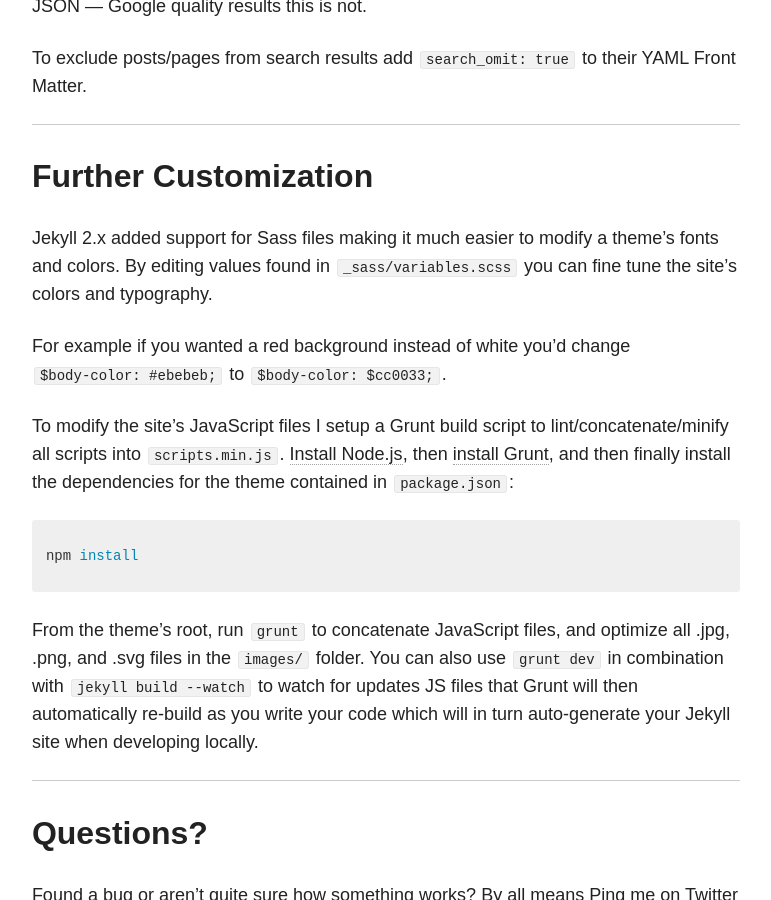
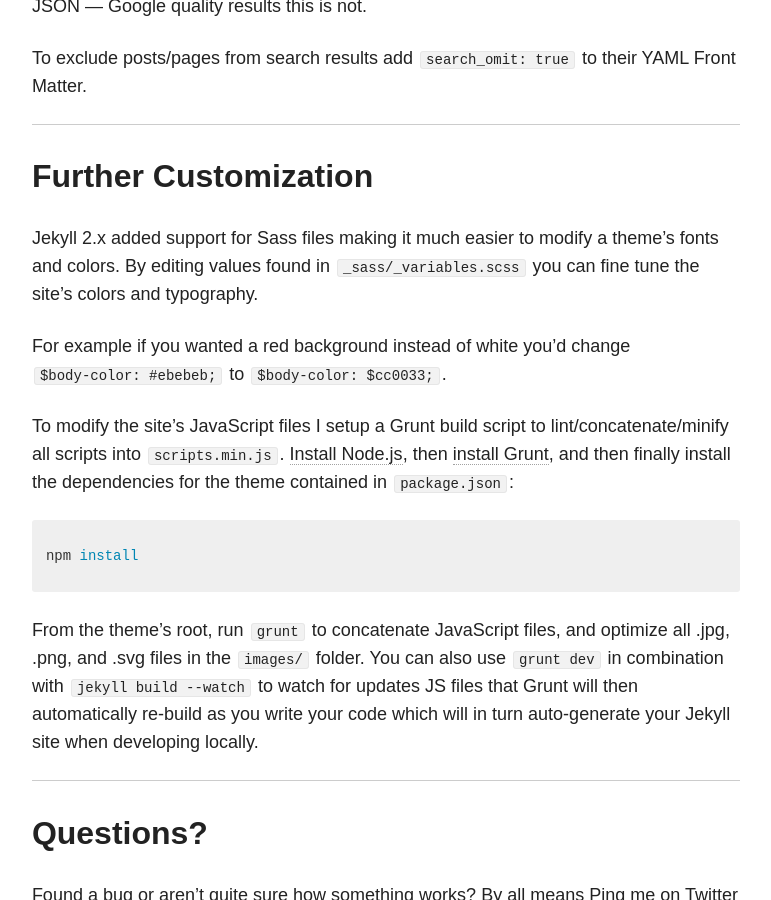
Before and after one commit to tomhoover/jekyll-tomhoover, a Jekyll site: the page built from theme-setup/index.md, in a window 1280 px wide and 900 px high, scrolled down 10745 px. Shown: the whole window, without its empty margins (254-1025 px from the left). Built offline with Jekyll 4.4.1, drawn with Linux system fonts in a browser that asks for light colours; nearby versions of some CDN libraries.

Commit message:
change variables.scss to _variables.scss
I was following the setup guide and found this typo.

```diff
--- a/theme-setup/index.md
+++ b/theme-setup/index.md
@@ -329,7 +329,7 @@ To exclude posts/pages from search results add `search_omit: true` to their YAML
 
 ## Further Customization
 
-Jekyll 2.x added support for Sass files making it much easier to modify a theme's fonts and colors. By editing values found in `_sass/variables.scss` you can fine tune the site's colors and typography.
+Jekyll 2.x added support for Sass files making it much easier to modify a theme's fonts and colors. By editing values found in `_sass/_variables.scss` you can fine tune the site's colors and typography.
 
 For example if you wanted a red background instead of white you'd change `$body-color: #ebebeb;` to `$body-color: $cc0033;`.
 
```
